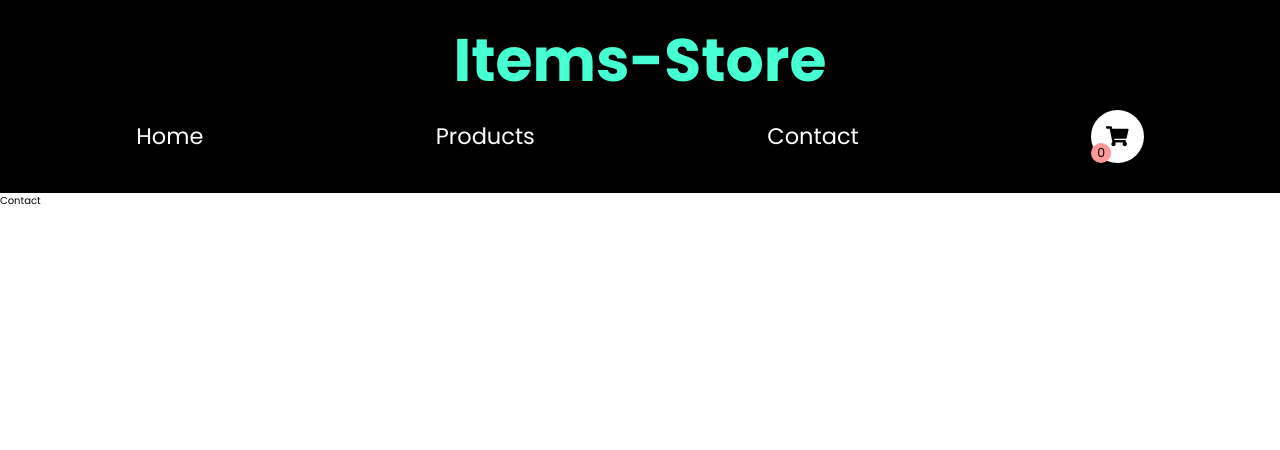
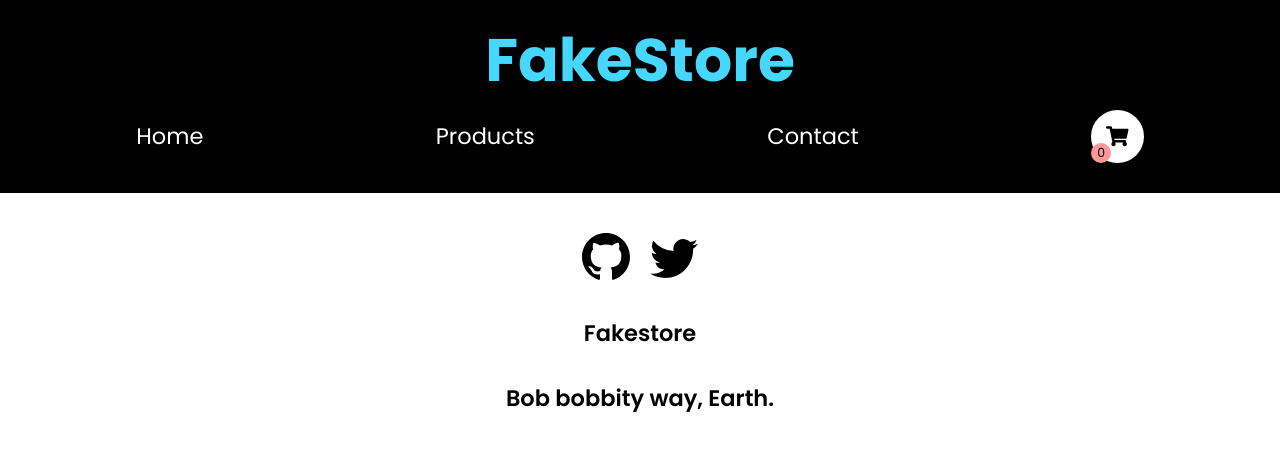
Before and after one commit to presh-031/Fakestore, a React (Create React App) app: page /contact in a window 1280 px wide. Shown: the top 450 px of the page. Built offline with nearby package versions, Linux system fonts and the light colour scheme.

Commit message:
finishedstyling contact page

```diff
--- a/src/components/Navbar.jsx
+++ b/src/components/Navbar.jsx
@@ -15,7 +15,7 @@ const Navbar = () => {
   };
   return (
     <div className="bg-black text-white py-12 px-8">
-      <h1 className="text-center text-8xl text-[#46ffd3] font-bold">Items-Store</h1>
+      <h1 className="text-center text-8xl text-[#46d7ff] font-bold">FakeStore</h1>
       <ul className="text-4xl flex items-center justify-around mt-8">
         <li>
           <Link to="/">Home</Link>
--- a/src/pages/Cart.jsx
+++ b/src/pages/Cart.jsx
@@ -40,7 +40,7 @@ const Cart = () => {
         onClick={() => {
           alert("Thanks for stopping by!");
         }}
-        className="block bg-[#46ffd3]  mb-8 w-[100%] py-4 text-3xl font-semibold"
+        className="block bg-[##46d7ff]  mb-8 w-[100%] py-4 text-3xl font-semibold"
       >
         Checkout
       </button>
--- a/src/pages/Contact.jsx
+++ b/src/pages/Contact.jsx
@@ -1,7 +1,21 @@
-import React from "react";
-
+import { BsGithub, BsTwitter } from "react-icons/bs";
 const Contact = () => {
-  return <div>Contact</div>;
+  return (
+    <>
+      <div className="flex mt-16 justify-center gap-8">
+        {/* Github */}
+        <a href="https://github.com/presh-031">
+          <BsGithub size={48} />
+        </a>
+        {/* Twitter */}
+        <a href="https://twitter.com/Presh_031">
+          <BsTwitter size={48} />
+        </a>
+      </div>
+      <p className="text-center text-4xl font-semibold mt-16">Fakestore</p>
+      <p className="text-center text-4xl font-semibold mt-16">Bob bobbity way, Earth.</p>
+    </>
+  );
 };
 
 export default Contact;
```
